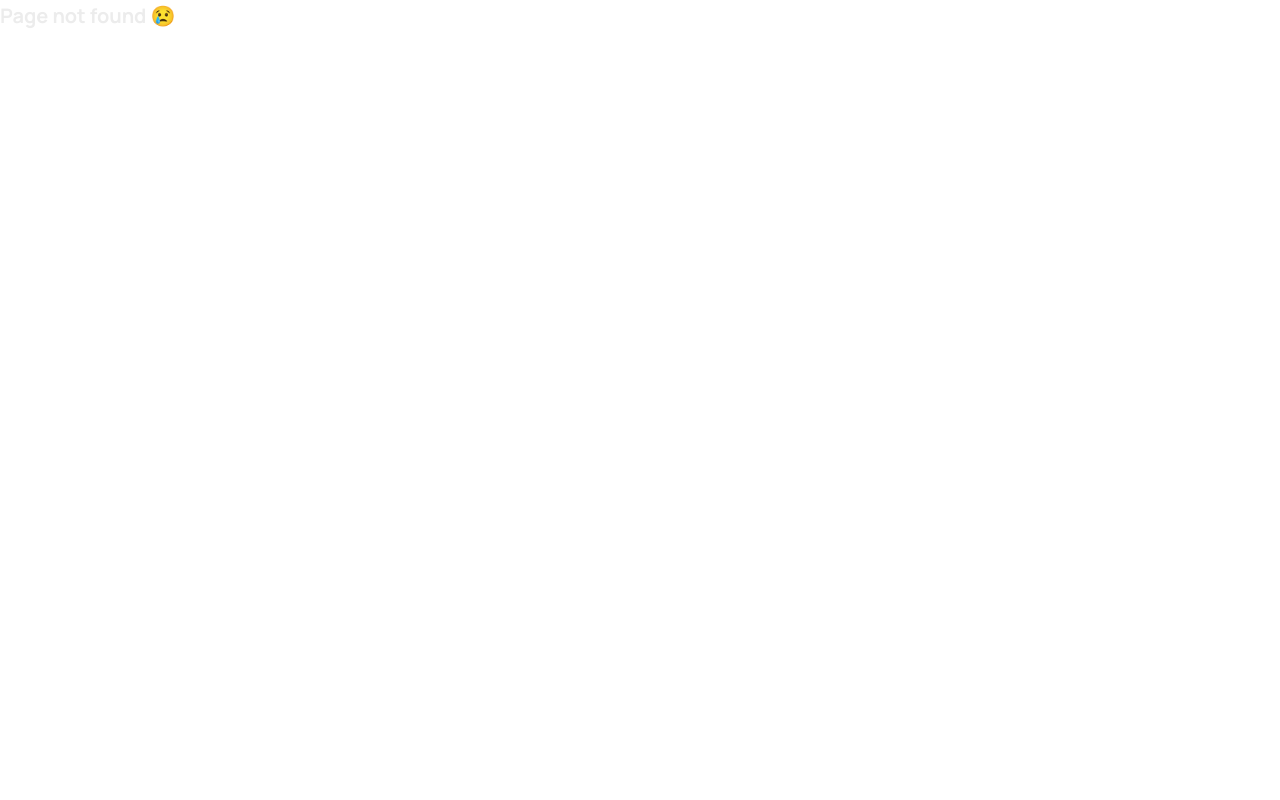
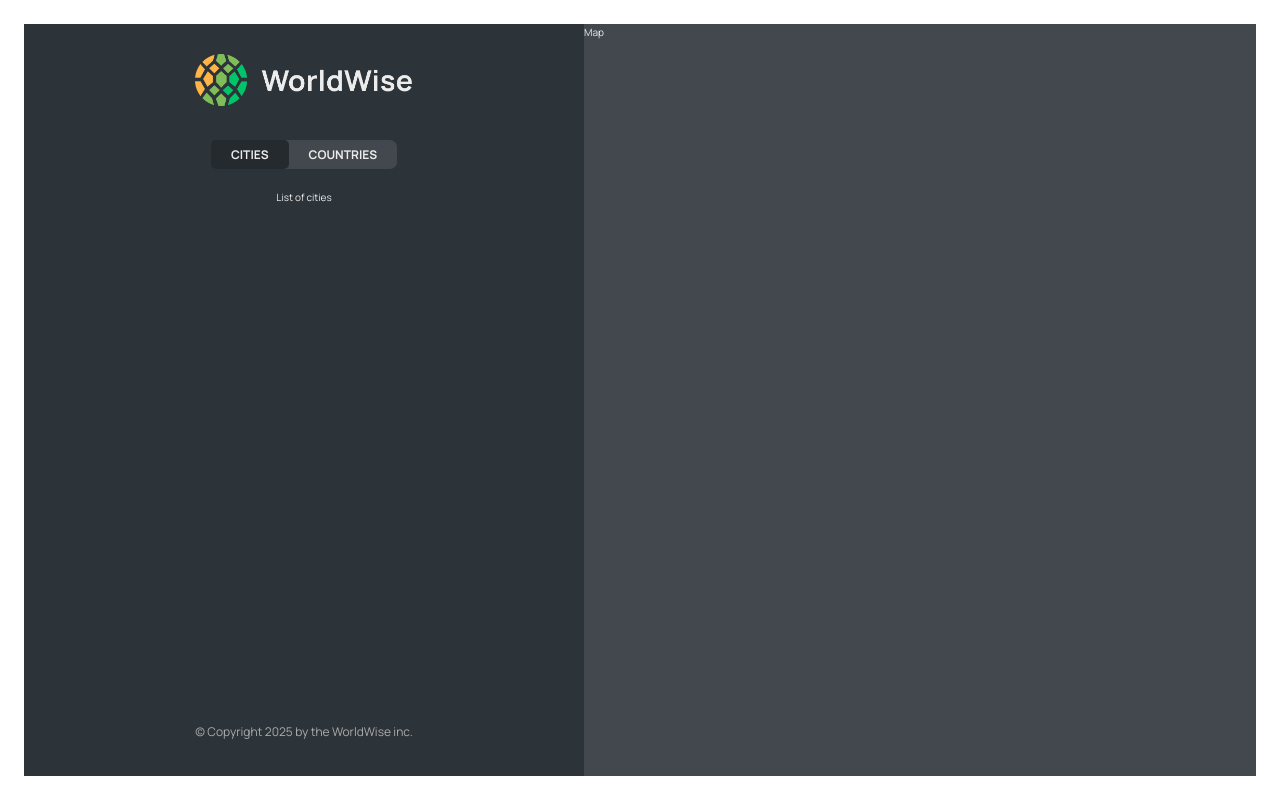
Before and after one commit to Prohalladdas/World-Wise, a React app: page /app/cities in a window 1280 px wide. Before the commit this address had no page. Built offline with nearby package versions, Linux system fonts and the light colour scheme; the HTML template or start-up script is replaced by a standard one.

Commit message:
Nested Routes and Index Route

```diff
--- a/src/App.jsx
+++ b/src/App.jsx
@@ -10,11 +10,16 @@
   return (
     <BrowserRouter>
       <Routes>
-        <Route path="/" element={<HomePage />} />
+        <Route index element={<HomePage />} />
         <Route path="product" element={<Product />} />
         <Route path="pricing" element={<Pricing />} />
         <Route path="/login" element={<Login />} />
-        <Route path="app" element={<AppLayout />} />
+        <Route path="app" element={<AppLayout />}>
+          <Route index element={<p>List of cities</p>} />
+          <Route path="cities" element={<p>List of cities</p>} />
+          <Route path="countries" element={<p>Countries</p>} />
+          <Route path="form" element={<p>Form</p>} />
+        </Route>
         <Route path="*" element={<PageNotFound />} />
       </Routes>
     </BrowserRouter>
--- a/src/components/AppNav.jsx
+++ b/src/components/AppNav.jsx
@@ -1,5 +1,17 @@
+import { NavLink } from "react-router-dom";
 import stytles from "./AppNav.module.css";
 
 export default function AppNav() {
-  return <nav className={stytles.nav}>App navigation</nav>;
+  return (
+    <nav className={stytles.nav}>
+      <ul>
+        <li>
+          <NavLink to="cities">Cities</NavLink>
+        </li>
+        <li>
+          <NavLink to="countries">Countries</NavLink>
+        </li>
+      </ul>
+    </nav>
+  );
 }
--- a/src/components/Sidebar.jsx
+++ b/src/components/Sidebar.jsx
@@ -1,3 +1,4 @@
+import { Outlet } from "react-router-dom";
 import AppNav from "./AppNav";
 import Footer from "./Footer";
 import Logo from "./Logo";
@@ -9,7 +10,7 @@
       <Logo />
       <AppNav />
 
-      <p>List of cities</p>
+      <Outlet />
       <Footer />
     </div>
   );
```
